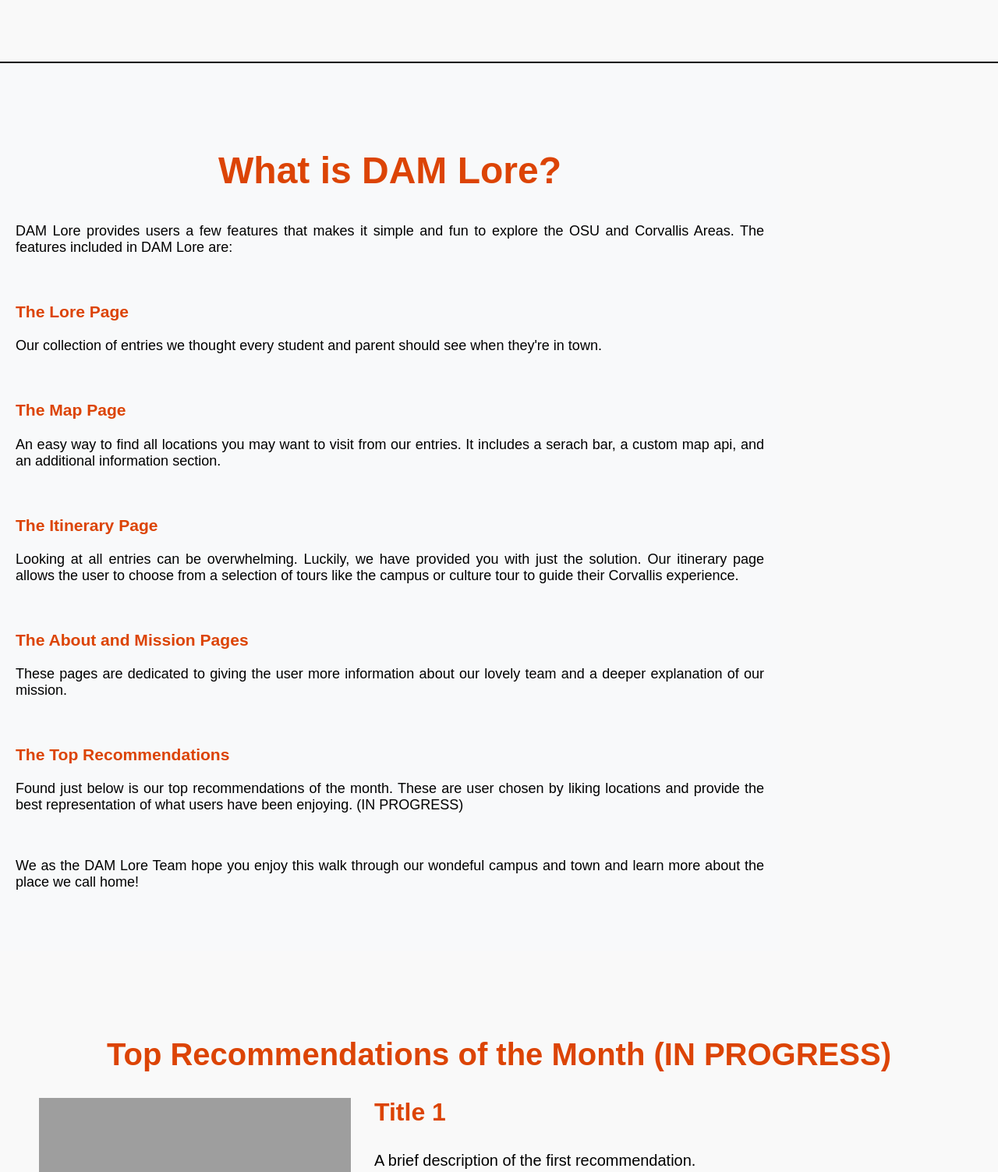
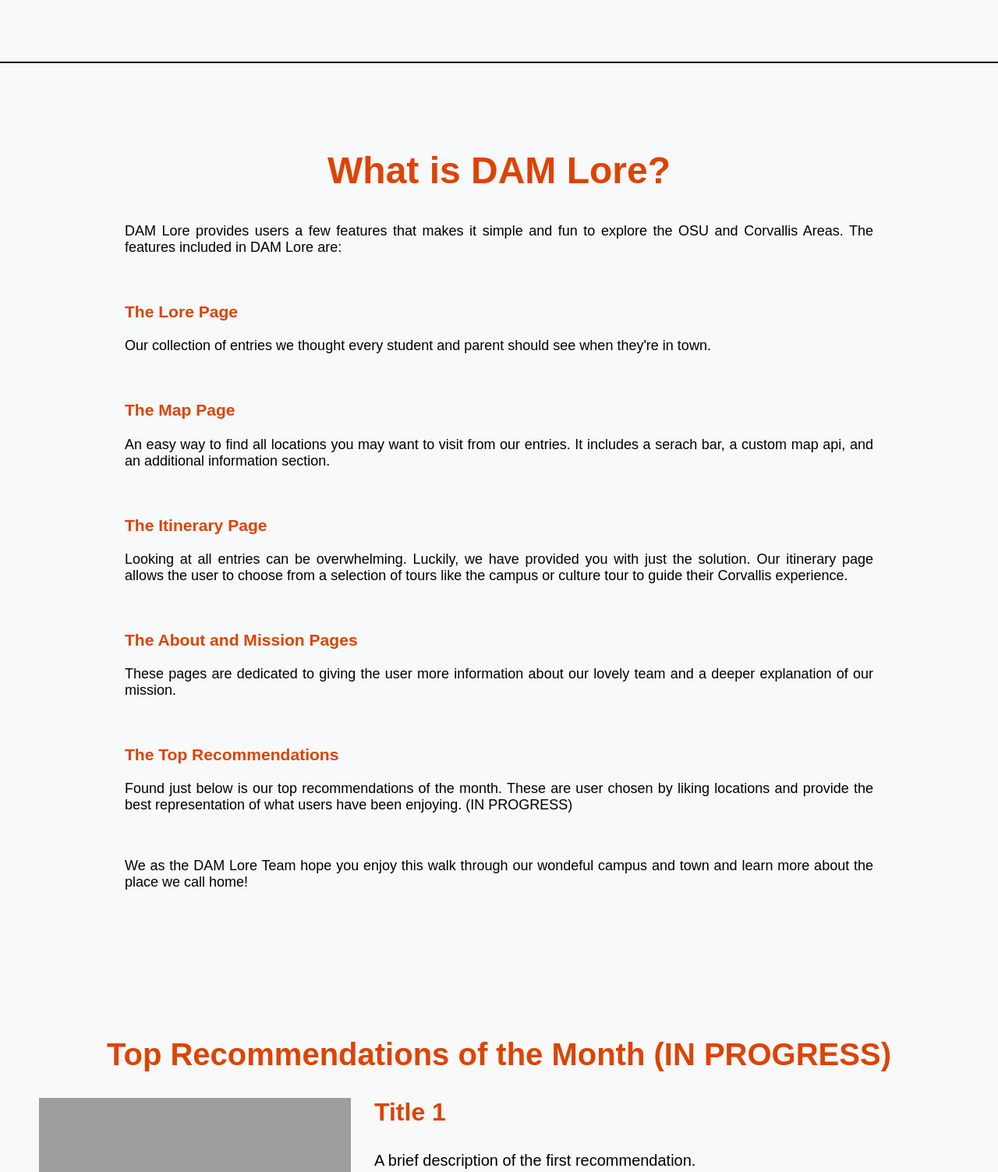
Before and after one commit to breadonb/Dam-Lore, a FastAPI app: page / in a window 1280 px wide. Shown: the part 436-1939 px from the top of the page at 78% size. Run offline with FastAPI, Linux system fonts and the light colour scheme; some web fonts are replaced; grey boxes are pictures that could not be loaded.

Commit message:
centered summary page

```diff
--- a/static/style.css
+++ b/static/style.css
@@ -77,12 +77,13 @@
       ============================ */
       .dam-lore-summary {
         background-color: #f8f9fa;
-        margin-right: 10px;
         padding: 60px 20px;
         text-align: justify;
         list-style-type: none;
         width: 75%;
+        margin: 0 auto; /* Centers it horizontally */
       }
+
 
       .dam-lore-summary h2 {
         font-size: 3rem;
```
